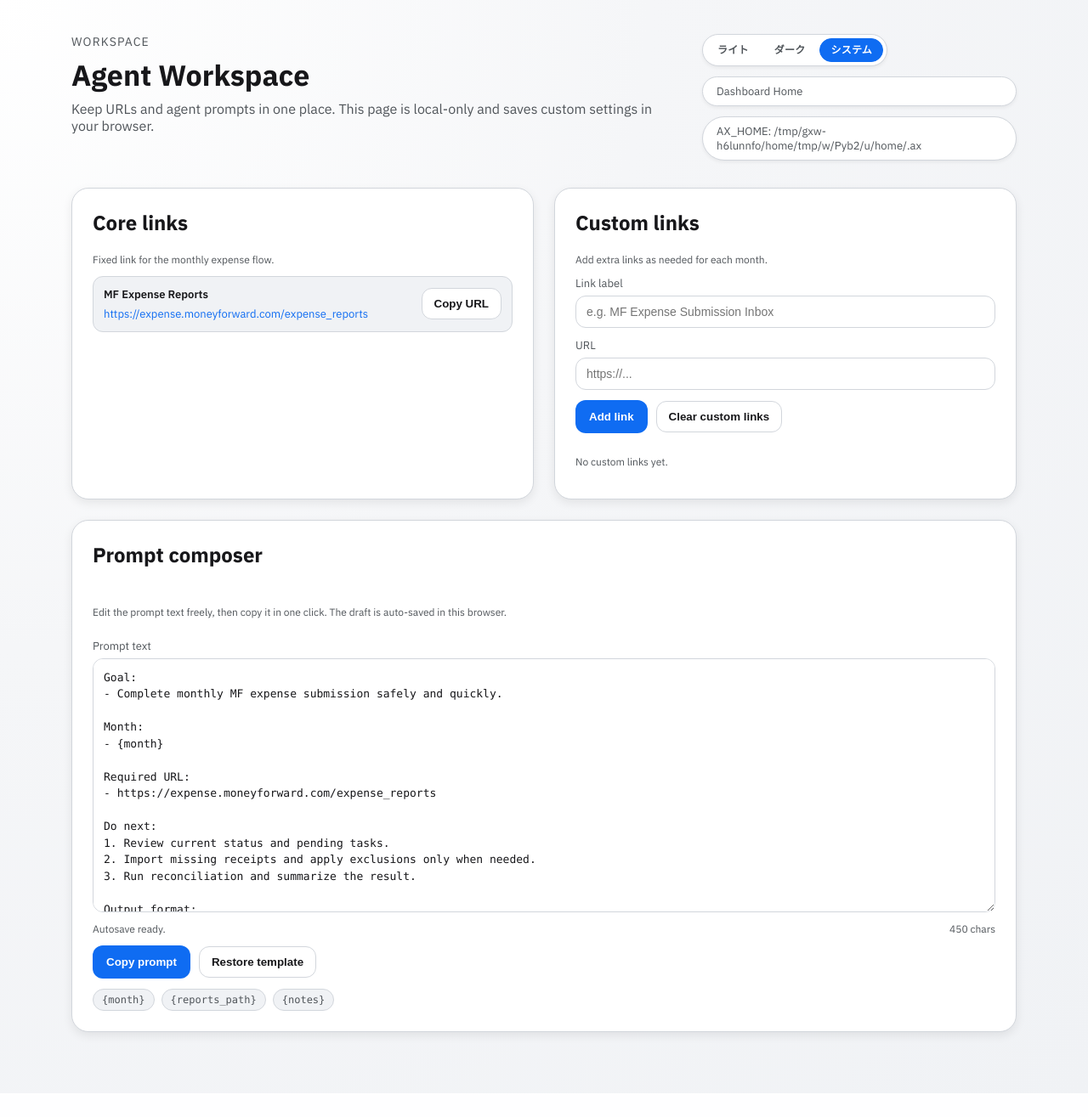
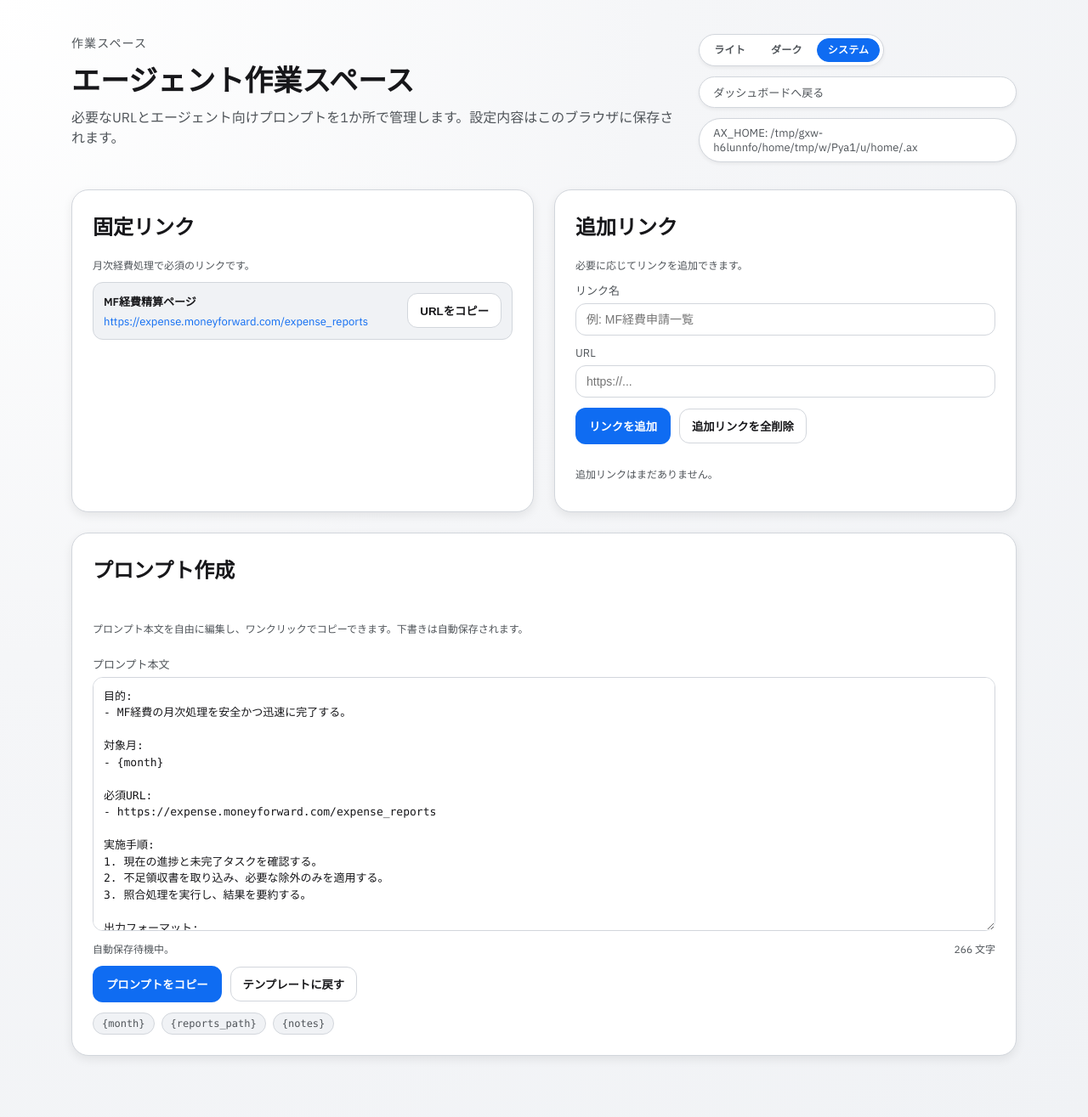
Before and after one commit to Igasawa/Skills-personal, a FastAPI app: page /workspace in a window 1280 px wide. Shown: the whole page at 85% size. Before the commit the page ends 1287 px from the top, so only its background shows below. Run offline with FastAPI, Linux system fonts and the light colour scheme.

Commit message:
Localize workspace UI to Japanese and auto-restart dashboard on code changes

```diff
--- a/skills/mfcloud-expense-receipt-reconcile/dashboard/static/js/workspace.js
+++ b/skills/mfcloud-expense-receipt-reconcile/dashboard/static/js/workspace.js
@@ -5,7 +5,7 @@
   const STORAGE_LINKS_KEY = "mf-dashboard-workspace-links-v1";
   const STORAGE_PROMPT_KEY = "mf-dashboard-workspace-prompt-v1";
   const MAX_LINKS = 100;
-  const DEFAULT_PROMPT = [
+  const LEGACY_DEFAULT_PROMPT = [
     "Goal:",
     "- Complete monthly MF expense submission safely and quickly.",
     "",
@@ -28,6 +28,30 @@
     "References:",
     "- Reports path: {reports_path}",
     "- Notes: {notes}",
+  ].join("\n");
+  const DEFAULT_PROMPT = [
+    "目的:",
+    "- MF経費の月次処理を安全かつ迅速に完了する。",
+    "",
+    "対象月:",
+    "- {month}",
+    "",
+    "必須URL:",
+    "- https://expense.moneyforward.com/expense_reports",
+    "",
+    "実施手順:",
+    "1. 現在の進捗と未完了タスクを確認する。",
+    "2. 不足領収書を取り込み、必要な除外のみを適用する。",
+    "3. 照合処理を実行し、結果を要約する。",
+    "",
+    "出力フォーマット:",
+    "- 実施内容",
+    "- 結果要約（完了/保留）",
+    "- 次アクション",
+    "",
+    "参照:",
+    "- レポートパス: {reports_path}",
+    "- メモ: {notes}",
   ].join("\n");
 
   const linkForm = document.getElementById("workspace-link-form");
@@ -162,27 +186,27 @@
     const copyButton = document.createElement("button");
     copyButton.type = "button";
     copyButton.className = "secondary workspace-copy-url";
-    copyButton.textContent = "Copy URL";
+    copyButton.textContent = "URLをコピー";
     copyButton.addEventListener("click", async () => {
       const ok = await copyToClipboard(link.url);
-      if (ok) showToast("URL copied.", "success");
-      else showToast("Failed to copy URL.", "error");
+      if (ok) showToast("URLをコピーしました。", "success");
+      else showToast("URLのコピーに失敗しました。", "error");
     });
 
     const removeButton = document.createElement("button");
     removeButton.type = "button";
     removeButton.className = "step-reset";
-    removeButton.textContent = "Remove";
+    removeButton.textContent = "削除";
     removeButton.addEventListener("click", () => {
       const next = links.slice();
       next.splice(index, 1);
       const saved = saveCustomLinks(next);
       if (!saved) {
-        showToast("Could not save custom links.", "error");
+        showToast("追加リンクを保存できませんでした。", "error");
         return;
       }
       renderCustomLinks(next);
-      showToast("Custom link removed.", "success");
+      showToast("追加リンクを削除しました。", "success");
     });
 
     actions.appendChild(copyButton);
@@ -206,7 +230,7 @@
   function updatePromptMeta(text, statusText) {
     if (promptCount) {
       const length = String(text || "").length;
-      promptCount.textContent = `${length} chars`;
+      promptCount.textContent = `${length} 文字`;
     }
     if (promptStatus && statusText) {
       promptStatus.textContent = statusText;
@@ -217,7 +241,9 @@
     try {
       const raw = window.localStorage.getItem(STORAGE_PROMPT_KEY);
       if (!raw) return DEFAULT_PROMPT;
-      return String(raw);
+      const text = String(raw);
+      if (text === LEGACY_DEFAULT_PROMPT) return DEFAULT_PROMPT;
+      return text;
     } catch {
       return DEFAULT_PROMPT;
     }
@@ -226,9 +252,9 @@
   function savePromptDraft(text) {
     try {
       window.localStorage.setItem(STORAGE_PROMPT_KEY, String(text || ""));
-      updatePromptMeta(text, "Saved.");
+      updatePromptMeta(text, "保存しました。");
     } catch {
-      updatePromptMeta(text, "Could not save (storage blocked).");
+      updatePromptMeta(text, "保存できませんでした（ストレージ利用不可）。");
     }
   }
 
@@ -237,8 +263,8 @@
       button.addEventListener("click", async () => {
         const value = button.getAttribute("data-copy-url") || "";
         const ok = await copyToClipboard(value);
-        if (ok) showToast("URL copied.", "success");
-        else showToast("Failed to copy URL.", "error");
+        if (ok) showToast("URLをコピーしました。", "success");
+        else showToast("URLのコピーに失敗しました。", "error");
       });
     });
   }
@@ -253,7 +279,7 @@
         event.preventDefault();
         const url = normalizeUrl(linkUrlInput.value);
         if (!url) {
-          showToast("Please enter a valid http(s) URL.", "error");
+          showToast("有効な http(s) URL を入力してください。", "error");
           linkUrlInput.focus();
           return;
         }
@@ -263,19 +289,19 @@
         const current = readCustomLinks();
         const duplicate = current.some((item) => String(item.url).toLowerCase() === String(url).toLowerCase());
         if (duplicate) {
-          showToast("That URL is already in custom links.", "error");
+          showToast("そのURLはすでに追加されています。", "error");
           return;
         }
         const next = [{ label, url }, ...current].slice(0, MAX_LINKS);
         const saved = saveCustomLinks(next);
         if (!saved) {
-          showToast("Could not save custom links.", "error");
+          showToast("追加リンクを保存できませんでした。", "error");
           return;
         }
         renderCustomLinks(next);
         linkForm.reset();
         linkLabelInput.focus();
-        showToast("Custom link added.", "success");
+        showToast("追加リンクを保存しました。", "success");
       });
     }
 
@@ -284,11 +310,11 @@
         try {
           window.localStorage.removeItem(STORAGE_LINKS_KEY);
         } catch {
-          showToast("Could not clear custom links.", "error");
+          showToast("追加リンクを削除できませんでした。", "error");
           return;
         }
         renderCustomLinks([]);
-        showToast("Custom links cleared.", "success");
+        showToast("追加リンクを全削除しました。", "success");
       });
     }
   }
@@ -296,11 +322,11 @@
   function initializePrompt() {
     if (!promptEditor) return;
     promptEditor.value = readPromptDraft();
-    updatePromptMeta(promptEditor.value, "Autosave ready.");
+    updatePromptMeta(promptEditor.value, "自動保存待機中。");
 
     let saveTimer = null;
     promptEditor.addEventListener("input", () => {
-      updatePromptMeta(promptEditor.value, "Editing...");
+      updatePromptMeta(promptEditor.value, "編集中...");
       if (saveTimer) window.clearTimeout(saveTimer);
       saveTimer = window.setTimeout(() => {
         savePromptDraft(promptEditor.value);
@@ -311,12 +337,12 @@
       copyPromptButton.addEventListener("click", async () => {
         const text = promptEditor.value || "";
         if (!text.trim()) {
-          showToast("Prompt is empty.", "error");
+          showToast("プロンプトが空です。", "error");
           return;
         }
         const ok = await copyToClipboard(text);
-        if (ok) showToast("Prompt copied.", "success");
-        else showToast("Failed to copy prompt.", "error");
+        if (ok) showToast("プロンプトをコピーしました。", "success");
+        else showToast("プロンプトのコピーに失敗しました。", "error");
       });
     }
 
@@ -324,8 +350,8 @@
       resetPromptButton.addEventListener("click", () => {
         promptEditor.value = DEFAULT_PROMPT;
         savePromptDraft(promptEditor.value);
-        updatePromptMeta(promptEditor.value, "Template restored.");
-        showToast("Prompt template restored.", "success");
+        updatePromptMeta(promptEditor.value, "テンプレートを復元しました。");
+        showToast("テンプレートを復元しました。", "success");
       });
     }
   }
--- a/skills/mfcloud-expense-receipt-reconcile/dashboard/templates/workspace.html
+++ b/skills/mfcloud-expense-receipt-reconcile/dashboard/templates/workspace.html
@@ -3,33 +3,33 @@
   <head>
     <meta charset="utf-8" />
     <meta name="viewport" content="width=device-width, initial-scale=1" />
-    <title>Agent Workspace</title>
+    <title>エージェント作業スペース</title>
     <link rel="stylesheet" href="/static/styles.css" />
   </head>
   <body>
     <div class="page workspace-page">
       <header class="hero">
         <div>
-          <p class="eyebrow">Workspace</p>
-          <h1>Agent Workspace</h1>
+          <p class="eyebrow">作業スペース</p>
+          <h1>エージェント作業スペース</h1>
           <p class="subtitle">
-            Keep URLs and agent prompts in one place. This page is local-only and saves custom settings in your browser.
+            必要なURLとエージェント向けプロンプトを1か所で管理します。設定内容はこのブラウザに保存されます。
           </p>
         </div>
         <div class="hero-meta">
-          <a class="pill" href="/">Dashboard Home</a>
+          <a class="pill" href="/">ダッシュボードへ戻る</a>
           <div class="pill">AX_HOME: {{ ax_home }}</div>
         </div>
       </header>
 
       <section class="grid two">
         <div class="card">
-          <h2>Core links</h2>
-          <p class="muted">Fixed link for the monthly expense flow.</p>
+          <h2>固定リンク</h2>
+          <p class="muted">月次経費処理で必須のリンクです。</p>
           <ul class="workspace-link-list workspace-link-list-static">
             <li class="workspace-link-item">
               <div class="workspace-link-main">
-                <span class="workspace-link-label">MF Expense Reports</span>
+                <span class="workspace-link-label">MF経費精算ページ</span>
                 <a
                   class="workspace-link-url"
                   href="https://expense.moneyforward.com/expense_reports"
@@ -45,7 +45,7 @@
                   class="secondary workspace-copy-url"
                   data-copy-url="https://expense.moneyforward.com/expense_reports"
                 >
-                  Copy URL
+                  URLをコピー
                 </button>
               </div>
             </li>
@@ -53,17 +53,17 @@
         </div>
 
         <div class="card">
-          <h2>Custom links</h2>
-          <p class="muted">Add extra links as needed for each month.</p>
+          <h2>追加リンク</h2>
+          <p class="muted">必要に応じてリンクを追加できます。</p>
           <form id="workspace-link-form" class="form workspace-link-form">
             <label for="workspace-link-label">
-              Link label
+              リンク名
               <input
                 id="workspace-link-label"
                 type="text"
                 name="label"
                 maxlength="80"
-                placeholder="e.g. MF Expense Submission Inbox"
+                placeholder="例: MF経費申請一覧"
                 required
               />
             </label>
@@ -78,22 +78,22 @@
               />
             </label>
             <div class="step-actions">
-              <button type="submit" class="primary">Add link</button>
-              <button type="button" class="secondary" id="workspace-clear-links">Clear custom links</button>
+              <button type="submit" class="primary">リンクを追加</button>
+              <button type="button" class="secondary" id="workspace-clear-links">追加リンクを全削除</button>
             </div>
           </form>
           <ul id="workspace-custom-links" class="workspace-link-list"></ul>
-          <p id="workspace-custom-links-empty" class="muted">No custom links yet.</p>
+          <p id="workspace-custom-links-empty" class="muted">追加リンクはまだありません。</p>
         </div>
       </section>
 
       <section class="card workspace-prompt-card">
-        <h2>Prompt composer</h2>
+        <h2>プロンプト作成</h2>
         <p class="muted">
-          Edit the prompt text freely, then copy it in one click. The draft is auto-saved in this browser.
+          プロンプト本文を自由に編集し、ワンクリックでコピーできます。下書きは自動保存されます。
         </p>
         <label for="workspace-prompt-editor">
-          Prompt text
+          プロンプト本文
           <textarea
             id="workspace-prompt-editor"
             class="workspace-prompt-editor"
@@ -102,12 +102,12 @@
           ></textarea>
         </label>
         <div class="workspace-prompt-meta">
-          <span id="workspace-prompt-status" class="muted">Autosave ready.</span>
-          <span id="workspace-prompt-count" class="muted">0 chars</span>
+          <span id="workspace-prompt-status" class="muted">自動保存待機中。</span>
+          <span id="workspace-prompt-count" class="muted">0 文字</span>
         </div>
         <div class="step-actions">
-          <button type="button" id="workspace-copy-prompt" class="primary">Copy prompt</button>
-          <button type="button" id="workspace-reset-prompt" class="secondary">Restore template</button>
+          <button type="button" id="workspace-copy-prompt" class="primary">プロンプトをコピー</button>
+          <button type="button" id="workspace-reset-prompt" class="secondary">テンプレートに戻す</button>
         </div>
         <div class="workspace-token-help">
           <span class="workspace-token-chip">{month}</span>
```
Also changed, not shown: skills/mfcloud-expense-receipt-reconcile/tests/test_dashboard_pages.py (+1 -1 lines), 1 other file.
